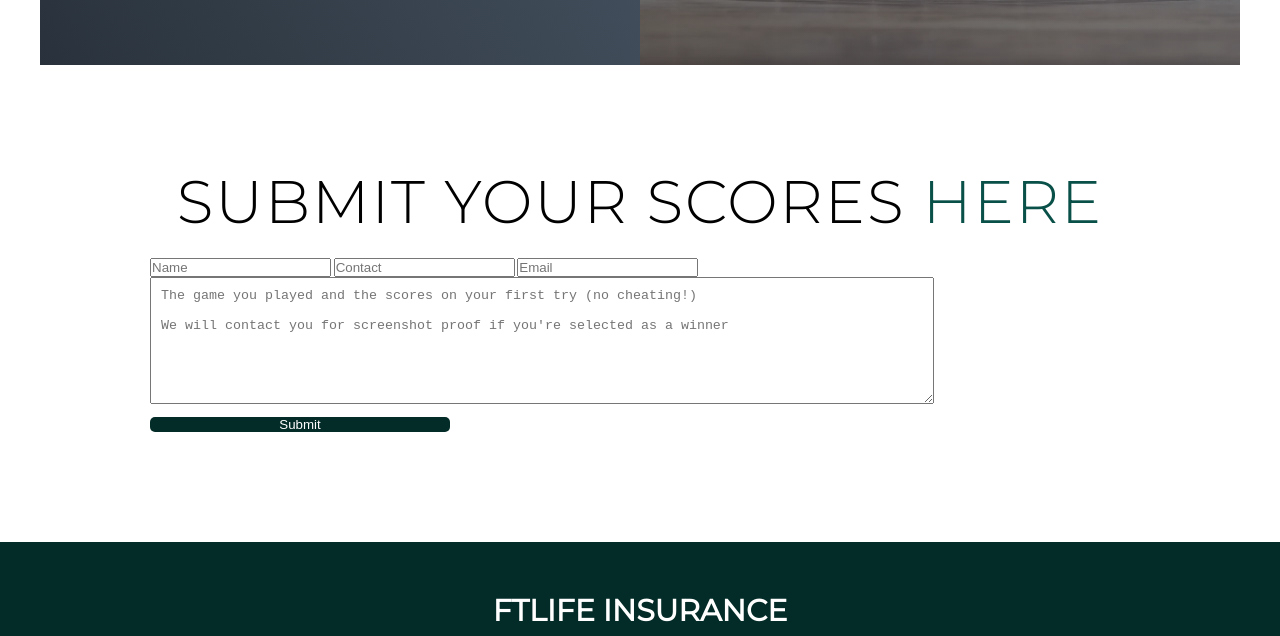
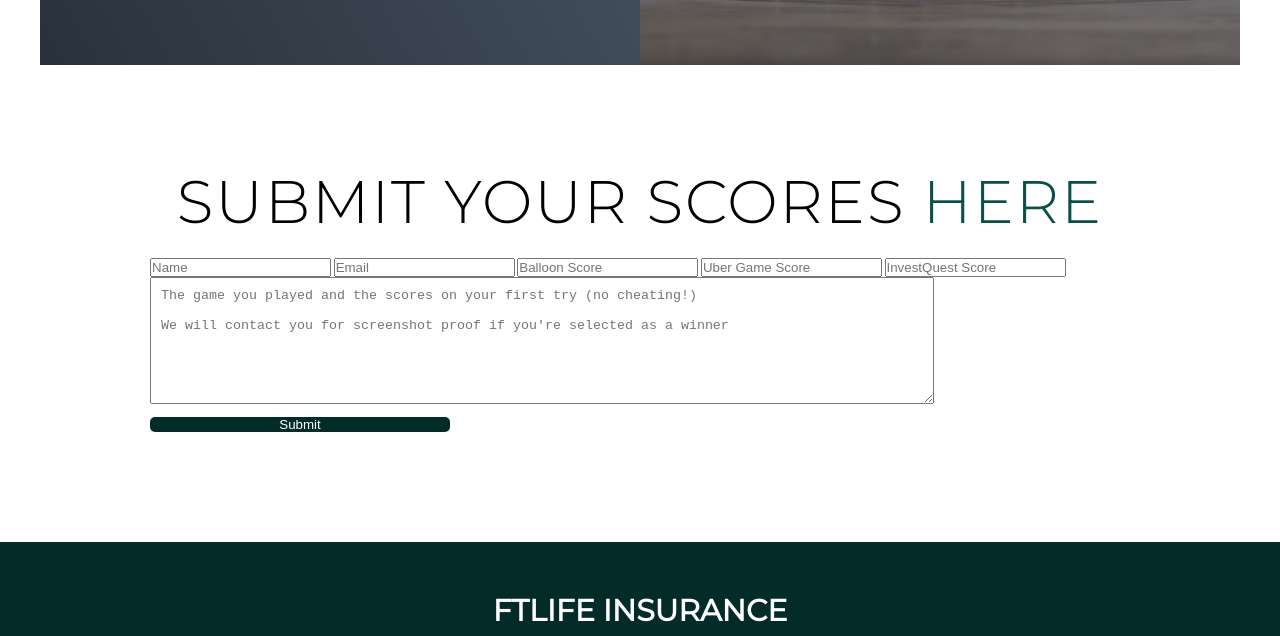
Before and after one commit to jvr16/ftlife, a plain HTML site: page index.html in a window 1280 px wide. Shown: the part 3086-3722 px from the top of the page. Drawn offline with Linux system fonts and the light colour scheme.

Commit message:
Update index.html

```diff
--- a/index.html
+++ b/index.html
@@ -137,8 +137,10 @@
             action="https://script.google.com/macros/s/AKfycbzvLn4O7M0az22hPCtqZFHkiVe2tasIYwtIqhafgTkMLQT93Mz7HjCq7Q9LxbqKHQxsLw/exec"
             name="contact-form">
             <input type="text" name="participant" placeholder="Name">
-            <input type="text" name="contact" placeholder="Contact">
             <input type="email" name="email" placeholder="Email">
+            <input type="number" name="game1_score" placeholder="Balloon Score">
+            <input type="number" name="game2_score" placeholder="Uber Game Score">
+            <input type="number" name="game3_score" placeholder="InvestQuest Score">
             <textarea name="submission" rows="7" placeholder="The game you played and the scores on your first try (no cheating!)
 
 We will contact you for screenshot proof if you're selected as a winner"></textarea>
```
